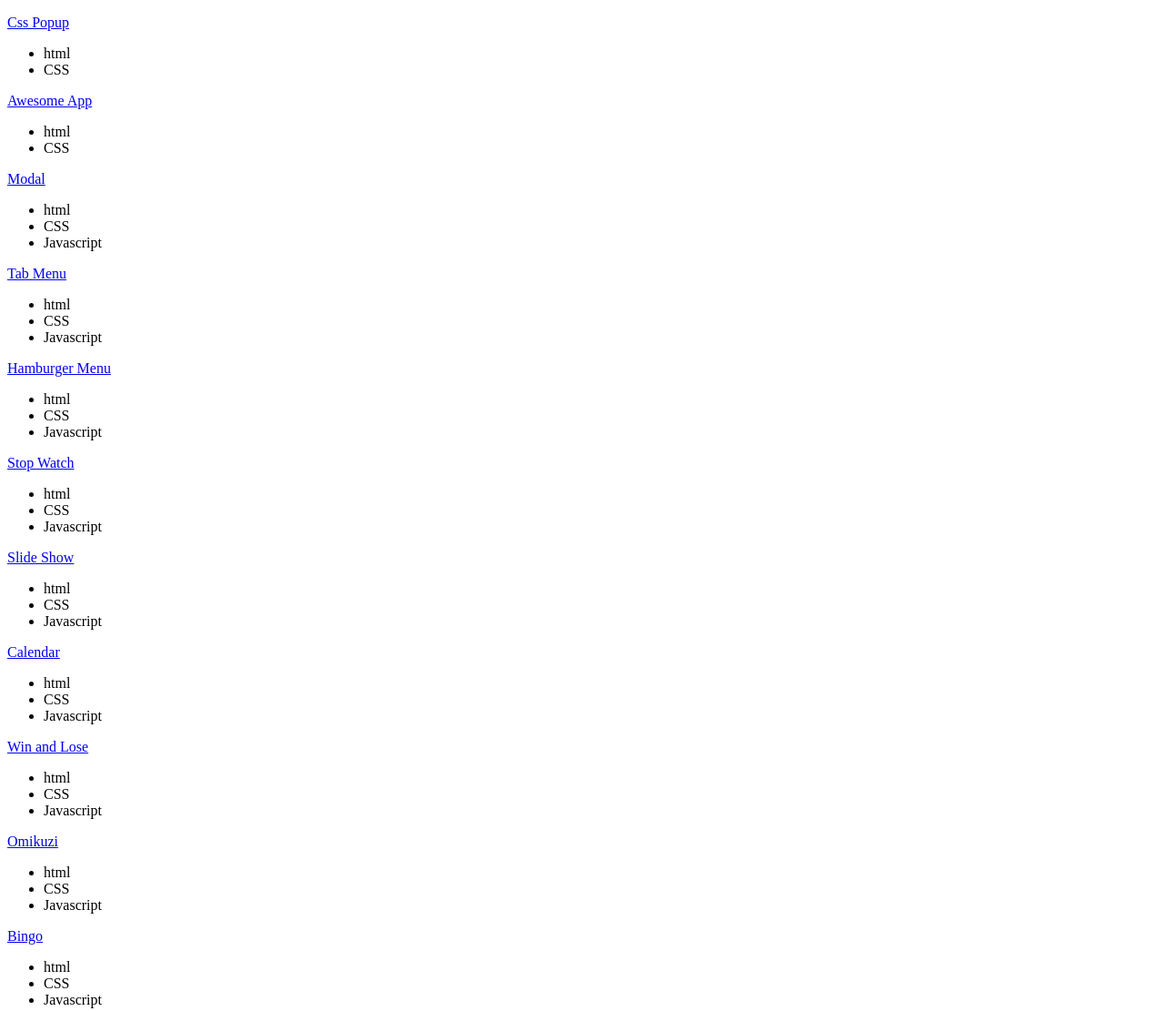
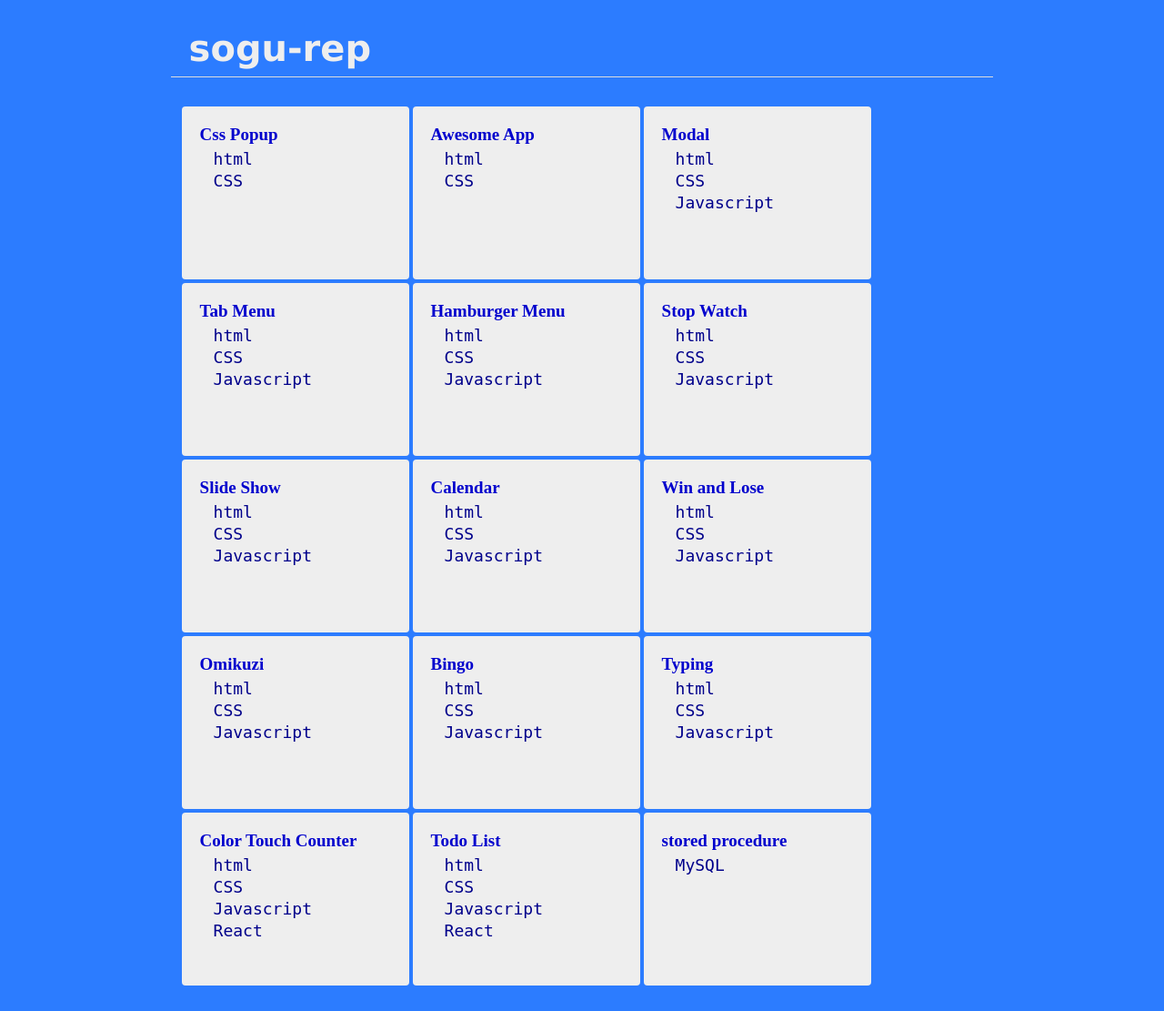
Before and after one commit to ogu-rep/ogu-rep.github.io, a plain HTML site: page index.html in a window 1280 px wide. Shown: the top 1111 px of the page at 91% size. Drawn offline with Linux system fonts and the light colour scheme.

```diff
--- a/css/styles.css
+++ b/css/styles.css
@@ -1,5 +1,69 @@
+body {
+  background: #2C7CFF;
+}
+
 h1 {
-  font-size: 24px;
+  color: #eee;
+  margin: 30px auto;
+  font-family: Verdana, Geneva, Tahoma, sans-serif;
+  font-size: 40px;
+  padding-left: 20px;
   padding-bottom: 8px;
   border-bottom: 1px solid #ddd;
+  width: 70%;
 }
+
+
+main {
+  width: 70%;
+  margin-right: auto;
+  margin-left: auto;
+  display: flex;
+  justify-content: left;
+  flex-wrap: wrap;
+}
+
+p {
+  color: #0000CD;
+  font-size: 19px;
+  font-weight: bold;
+  margin: 0;
+  padding: 0;
+}
+
+.box {
+  border-radius: 4px;
+  width: 220px;
+  min-height: 150px;
+  margin: 2px 2px;
+  padding: 20px 10px 20px 20px;
+  background: #eee;
+  user-select: none;
+  position: relative;
+}
+
+.box a {
+  position: absolute;
+  top: 0;
+  left: 0;
+  width: 100%;
+  height: 100%;
+  text-decoration: none;
+}
+
+.box:hover {
+  opacity: 0.7;
+}
+
+ul {
+  font-family: "monospace";
+  font-size: 18px;
+  color: #00008B;
+  margin: 5px 0;
+  padding: 0 0 0 12px;
+  list-style: none;
+}
+
+li {
+  margin: 3px;
+}
--- a/js/data.js
+++ b/js/data.js
@@ -74,7 +74,7 @@ const data = [
   },
   {
     url: "https://github.com/ogu-rep/my-sql",
-    name: "MySQL",
+    name: "stored procedure",
     useLang: ["MySQL"],
   },
 ];
--- a/js/main.js
+++ b/js/main.js
@@ -7,25 +7,26 @@
 
   function addContents() {
     data.forEach((datum, i) => {
-      contents.push(createDiv(datum, i));
+      contents.push(createContent(datum, i));
     });
 
     return contents;
   }
 
-  function createDiv(datum, i) {
+  function createContent(datum, i) {
     const div = document.createElement("div");
-    div.classList.add("content");
+    div.classList.add("box");
     div.setAttribute("id", `content${i + 1}`);
     div.appendChild(createParagraph(datum));
     div.appendChild(createList(datum));
+    div.appendChild(createLink(datum));
 
     return div;
   }
 
   function createLink(datum) {
     const a = document.createElement("a");
-    a.textContent = datum["name"];
+    // a.textContent = datum["name"];
     a.href = datum["url"];
     a.setAttribute('target', "_blank");
 
@@ -34,7 +35,8 @@
 
   function createParagraph(datum) {
     const p = document.createElement("p");
-    p.appendChild(createLink(datum));
+    p.textContent = datum["name"];
+    // p.appendChild(createLink(datum));
 
     return p;
   }
@@ -50,9 +52,23 @@
     return ul;
   }
 
-  const body = document.querySelector('body');
+  function createHeader(text) {
+    const h1 = document.createElement("h1");
+    h1.textContent = text;
 
-  addContents().forEach(content => {
-    body.appendChild(content);
-  });
+    return h1;
+  }
+
+  function createmain() {
+    const main = document.createElement("main");
+    addContents().forEach(content => {
+      main.appendChild(content);
+    });
+
+    return main;
+  }
+
+  const body = document.querySelector("body");
+  body.appendChild(createHeader("sogu-rep"));
+  body.appendChild(createmain());
 }
```
